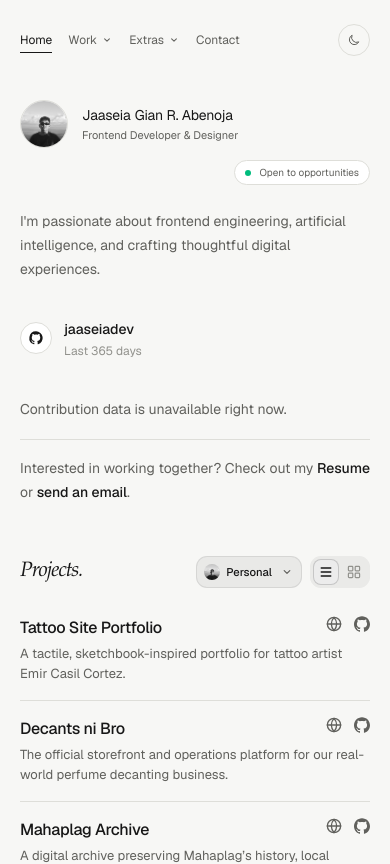
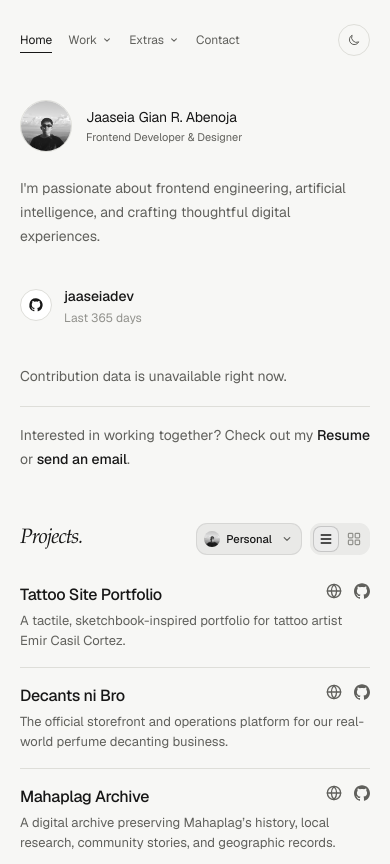
Before and after one commit to jaaseiadev/jaaseia-portfolio, a Next.js app: page / in a window 390 px wide. Shown: the top 864 px of the page. Built offline with nearby package versions, Linux system fonts and the light colour scheme.

Commit message:
Fix portfolio intro and add responsive wordmark

```diff
--- a/app/components/portfolio-intro.tsx
+++ b/app/components/portfolio-intro.tsx
@@ -1,19 +1,35 @@
 "use client";
 
-import { LayoutGroup, motion } from "framer-motion";
+import {
+  AnimatePresence,
+  LayoutGroup,
+  MotionConfig,
+  motion,
+  useReducedMotion,
+} from "framer-motion";
 import Image from "next/image";
-import { useCallback, useEffect, useRef, useState } from "react";
+import {
+  useCallback,
+  useEffect,
+  useLayoutEffect,
+  useRef,
+  useState,
+} from "react";
 
-type IntroPhase = "loading" | "greetings" | "identity" | "profile";
+type IntroPhase = "greetings" | "identity" | "profile";
+type IntroMode = "pending" | "play" | "skip";
 
 type PortfolioIntroProps = {
-  availability: string;
   firstName: string;
   fullName: string;
   introduction: string;
   jobTitle: string;
   profileImage: string;
   remainingName: string;
+};
+
+type ProfileHeaderProps = Omit<PortfolioIntroProps, "introduction"> & {
+  shouldAnimateDetails: boolean;
 };
 
 const greetings = [
@@ -29,19 +45,52 @@ const greetings = [
 ] as const;
 
 const introSessionKey = "portfolio-intro-played";
-const sharedLayoutEase = [0.77, 0, 0.175, 1] as const;
-const curtainEase = [0.23, 1, 0.32, 1] as const;
+const greetingDurationMs = 180;
+const identityHoldMs = 600;
+const curtainDelaySeconds = 0.78;
+const curtainDurationSeconds = 0.28;
+const avatarLayoutId = "portfolio-profile-avatar";
+const nameLayoutId = "portfolio-profile-name";
+
+const profileLayoutTransition = {
+  duration: 0.65,
+  ease: [0.77, 0, 0.175, 1],
+  type: "tween",
+} as const;
+
+const curtainTransition = {
+  delay: curtainDelaySeconds,
+  duration: curtainDurationSeconds,
+  ease: [0.23, 1, 0.32, 1],
+  type: "tween",
+} as const;
+
+const detailTransition = {
+  delay: 0.58,
+  duration: 0.18,
+  ease: [0.23, 1, 0.32, 1],
+  type: "tween",
+} as const;
+
+const roleTransition = {
+  ...detailTransition,
+  delay: detailTransition.delay + 0.06,
+} as const;
 
 let introHasPlayedInMemory = false;
 
-function lockPageScroll() {
+function useLockPageScroll(isLocked: boolean) {
+  useLayoutEffect(() => {
+    if (!isLocked) return;
+
     const html = document.documentElement;
     const body = document.body;
     const previousHtmlOverflow = html.style.overflow;
     const previousBodyOverflow = body.style.overflow;
     const previousBodyPaddingRight = body.style.paddingRight;
     const scrollbarWidth = Math.max(0, window.innerWidth - html.clientWidth);
-  const bodyPaddingRight = Number.parseFloat(window.getComputedStyle(body).paddingRight) || 0;
+    const bodyPaddingRight =
+      Number.parseFloat(window.getComputedStyle(body).paddingRight) || 0;
 
     html.style.overflow = "hidden";
     body.style.overflow = "hidden";
@@ -55,208 +104,25 @@ function lockPageScroll() {
       body.style.overflow = previousBodyOverflow;
       body.style.paddingRight = previousBodyPaddingRight;
     };
+  }, [isLocked]);
 }
 
-function preloadProfileImage(src: string) {
-  const image = new window.Image();
-  image.src = src;
-
-  return image.decode().catch(() => undefined);
-}
-
-export function PortfolioIntro({
-  availability,
+function ProfileHeader({
   firstName,
   fullName,
-  introduction,
   jobTitle,
   profileImage,
   remainingName,
-}: PortfolioIntroProps) {
-  const [phase, setPhase] = useState<IntroPhase>("loading");
-  const [greetingIndex, setGreetingIndex] = useState(0);
-  const [playIntro, setPlayIntro] = useState(false);
-  const [curtainVisible, setCurtainVisible] = useState(true);
-  const decisionRef = useRef<"play" | "skip" | null>(null);
-  const preloadPromiseRef = useRef<Promise<void> | null>(null);
-  const restoreScrollRef = useRef<(() => void) | null>(null);
-  const sharedTransition = playIntro
-    ? { layout: { duration: 0.65, ease: sharedLayoutEase, type: "tween" as const } }
-    : { layout: { duration: 0, type: "tween" as const } };
-  const profileVisible = phase === "loading" || phase === "profile";
-
-  useEffect(() => {
-    if (decisionRef.current === null) {
-      const prefersReducedMotion = window.matchMedia(
-        "(prefers-reduced-motion: reduce)",
-      ).matches;
-      let hasPlayedThisSession = introHasPlayedInMemory;
-
-      try {
-        hasPlayedThisSession ||= window.sessionStorage.getItem(introSessionKey) === "true";
-        window.sessionStorage.setItem(introSessionKey, "true");
-      } catch {
-        // The in-memory guard still prevents repeats if storage is unavailable.
+  shouldAnimateDetails,
+}: ProfileHeaderProps) {
+  return (
+    <div className="relative z-[60] flex min-w-0 items-center gap-3.5 sm:gap-4">
+      <motion.div
+        layoutId={shouldAnimateDetails ? avatarLayoutId : undefined}
+        transition={
+          shouldAnimateDetails ? { layout: profileLayoutTransition } : undefined
         }
-
-      introHasPlayedInMemory = true;
-      decisionRef.current =
-        prefersReducedMotion || hasPlayedThisSession ? "skip" : "play";
-    }
-
-    if (decisionRef.current === "skip") {
-      setPlayIntro(false);
-      setPhase("profile");
-      setCurtainVisible(false);
-      return;
-    }
-
-    setPlayIntro(true);
-    setCurtainVisible(true);
-    setPhase("greetings");
-
-    preloadPromiseRef.current ??= preloadProfileImage(profileImage);
-    restoreScrollRef.current?.();
-    restoreScrollRef.current = lockPageScroll();
-
-    return () => {
-      restoreScrollRef.current?.();
-      restoreScrollRef.current = null;
-    };
-  }, [profileImage]);
-
-  useEffect(() => {
-    if (phase !== "greetings") return;
-
-    let nextGreetingIndex = 1;
-    const interval = window.setInterval(() => {
-      if (nextGreetingIndex < greetings.length) {
-        setGreetingIndex(nextGreetingIndex);
-        nextGreetingIndex += 1;
-        return;
-      }
-
-      window.clearInterval(interval);
-      setPhase("identity");
-    }, 180);
-
-    return () => window.clearInterval(interval);
-  }, [phase]);
-
-  useEffect(() => {
-    if (phase !== "identity") return;
-
-    let cancelled = false;
-    const timeout = window.setTimeout(() => {
-      void (async () => {
-        await preloadPromiseRef.current;
-
-        if (!cancelled) {
-          setPhase("profile");
-        }
-      })();
-    }, 600);
-
-    return () => {
-      cancelled = true;
-      window.clearTimeout(timeout);
-    };
-  }, [phase]);
-
-  const finishIntro = useCallback(() => {
-    if (phase !== "profile") return;
-
-    setCurtainVisible(false);
-    restoreScrollRef.current?.();
-    restoreScrollRef.current = null;
-  }, [phase]);
-
-  useEffect(() => {
-    if (!curtainVisible || phase !== "profile") return;
-
-    const failSafe = window.setTimeout(finishIntro, 1400);
-    return () => window.clearTimeout(failSafe);
-  }, [curtainVisible, finishIntro, phase]);
-
-  const curtain = curtainVisible ? (
-    <>
-      <motion.div
-        className="fixed -inset-1 z-50 touch-none bg-background will-change-transform"
-        data-intro-phase={phase}
-        aria-hidden="true"
-        initial={false}
-        animate={{ y: phase === "profile" ? "-100%" : "0%" }}
-        transition={{
-          duration: phase === "profile" ? 0.28 : 0,
-          delay: phase === "profile" ? 0.78 : 0,
-          ease: curtainEase,
-          type: "tween",
-        }}
-        onAnimationComplete={finishIntro}
-      />
-
-      {phase === "greetings" && (
-        <div
-          className="pointer-events-none fixed inset-0 z-[51] flex items-center justify-center px-5 text-center text-foreground"
-          aria-hidden="true"
-        >
-          <div className="inline-flex items-center justify-center gap-3 text-[24px] font-normal tracking-[-0.025em]">
-            <span className="size-1.5 shrink-0 rounded-full bg-foreground" />
-            <span>{greetings[greetingIndex]}</span>
-          </div>
-        </div>
-      )}
-
-      {phase === "identity" && (
-        <div
-          className="pointer-events-none fixed inset-0 z-[51] flex items-center justify-center px-5 text-center text-foreground"
-          aria-hidden="true"
-        >
-          <div className="flex items-center justify-center gap-3 whitespace-nowrap text-[24px] font-normal tracking-[-0.025em]">
-            <span>I’m</span>
-            <motion.div
-              layoutId="portfolio-profile-avatar"
-              transition={sharedTransition}
-              className="size-[38px] overflow-hidden rounded-full border border-border bg-surface"
-              style={{ borderRadius: 9999 }}
-            >
-              <Image
-                src={profileImage}
-                alt=""
-                width={76}
-                height={76}
-                priority
-                className="size-full object-cover grayscale"
-              />
-            </motion.div>
-            <motion.span
-              layoutId="portfolio-profile-name"
-              transition={sharedTransition}
-              className="inline-block"
-            >
-              {firstName}
-            </motion.span>
-          </div>
-        </div>
-      )}
-    </>
-  ) : null;
-
-  return (
-    <LayoutGroup id="portfolio-profile-intro">
-      <section className="pb-4 pt-5 sm:pt-8">
-        <div className="mb-6 flex flex-col items-start gap-3 sm:flex-row sm:items-center sm:justify-between sm:gap-4">
-          <div
-            className={`relative flex w-full min-w-0 items-center gap-3.5 sm:w-auto ${
-              curtainVisible && phase === "profile" ? "z-[60]" : ""
-            }`}
-          >
-            <div className="size-12 shrink-0 sm:size-14">
-              {profileVisible && (
-                <motion.div
-                  layoutId="portfolio-profile-avatar"
-                  transition={sharedTransition}
-                  className="size-full overflow-hidden rounded-full border border-border bg-surface"
+        className="size-[52px] shrink-0 overflow-hidden rounded-full border border-border bg-surface sm:size-14"
         style={{ borderRadius: 9999 }}
       >
         <Image
@@ -268,65 +134,243 @@ export function PortfolioIntro({
           className="size-full object-cover grayscale"
         />
       </motion.div>
-              )}
-            </div>
 
       <div className="min-w-0">
-              {profileVisible && (
-                <>
-                  <h1 className="flex min-w-0 items-baseline gap-[0.3em] text-sm font-normal tracking-[-0.01em] sm:text-[15px]">
+        <h1 className="flex min-w-0 items-baseline gap-[0.3em] whitespace-nowrap text-sm font-normal tracking-[-0.01em] sm:text-[15px]">
           <motion.span
-                      layoutId="portfolio-profile-name"
-                      transition={sharedTransition}
+            layoutId={shouldAnimateDetails ? nameLayoutId : undefined}
+            transition={
+              shouldAnimateDetails
+                ? { layout: profileLayoutTransition }
+                : undefined
+            }
             className="inline-block shrink-0"
           >
             {firstName}
           </motion.span>
           <motion.span
-                      initial={playIntro ? { opacity: 0, y: 4 } : false}
-                      animate={{ opacity: 1, y: 0 }}
-                      transition={{
-                        duration: playIntro ? 0.24 : 0,
-                        delay: playIntro ? 0.58 : 0,
-                        ease: curtainEase,
-                      }}
-                      className="min-w-0"
+            initial={
+              shouldAnimateDetails
+                ? { opacity: 0, transform: "translate3d(0, 2px, 0)" }
+                : false
+            }
+            animate={{ opacity: 1, transform: "translate3d(0, 0, 0)" }}
+            transition={detailTransition}
+            className="inline-block min-w-0"
           >
             {remainingName}
           </motion.span>
         </h1>
+
         <motion.p
-                    initial={playIntro ? { opacity: 0, y: 4 } : false}
-                    animate={{ opacity: 1, y: 0 }}
-                    transition={{
-                      duration: playIntro ? 0.24 : 0,
-                      delay: playIntro ? 0.64 : 0,
-                      ease: curtainEase,
-                    }}
+          initial={
+            shouldAnimateDetails
+              ? { opacity: 0, transform: "translate3d(0, 4px, 0)" }
+              : false
+          }
+          animate={{ opacity: 1, transform: "translate3d(0, 0, 0)" }}
+          transition={roleTransition}
           className="mt-0.5 text-[11px] text-muted sm:text-xs"
         >
           {jobTitle}
         </motion.p>
-                </>
-              )}
       </div>
     </div>
+  );
+}
 
-          <div className="flex shrink-0 self-end items-center gap-2 rounded-full border border-border bg-surface px-2.5 py-1 text-[10px] text-muted sm:self-auto">
-            <span className="size-1.5 rounded-full bg-emerald-500" aria-hidden="true" />
-            {availability}
+export function PortfolioIntro({
+  firstName,
+  fullName,
+  introduction,
+  jobTitle,
+  profileImage,
+  remainingName,
+}: PortfolioIntroProps) {
+  const [mode, setMode] = useState<IntroMode>(
+    introHasPlayedInMemory ? "skip" : "pending",
+  );
+  const [phase, setPhase] = useState<IntroPhase>("greetings");
+  const [greetingIndex, setGreetingIndex] = useState(0);
+  const [isIntroComplete, setIsIntroComplete] = useState(false);
+  const hasDecidedRef = useRef(false);
+  const shouldReduceMotion = useReducedMotion();
+  const shouldPlayIntro = mode === "play" && !shouldReduceMotion;
+  const visiblePhase = shouldPlayIntro ? phase : "profile";
+  const shouldLockScroll =
+    mode === "pending" || (shouldPlayIntro && !isIntroComplete);
+
+  useLockPageScroll(shouldLockScroll);
+
+  useLayoutEffect(() => {
+    if (hasDecidedRef.current) return;
+    hasDecidedRef.current = true;
+
+    try {
+      introHasPlayedInMemory ||=
+        window.sessionStorage.getItem(introSessionKey) === "true";
+    } catch {
+      // Fall back to the in-memory flag when storage is unavailable.
+    }
+
+    if (introHasPlayedInMemory) {
+      queueMicrotask(() => setMode("skip"));
+      return;
+    }
+
+    introHasPlayedInMemory = true;
+
+    try {
+      window.sessionStorage.setItem(introSessionKey, "true");
+    } catch {
+      // The in-memory flag still prevents repeats during client navigation.
+    }
+
+    queueMicrotask(() => setMode("play"));
+  }, []);
+
+  useEffect(() => {
+    if (!shouldPlayIntro) return;
+
+    const timers = greetings.slice(1).map((_, index) =>
+      window.setTimeout(
+        () => setGreetingIndex(index + 1),
+        (index + 1) * greetingDurationMs,
+      ),
+    );
+    const identityStart = greetings.length * greetingDurationMs;
+
+    timers.push(
+      window.setTimeout(() => setPhase("identity"), identityStart),
+      window.setTimeout(
+        () => setPhase("profile"),
+        identityStart + identityHoldMs,
+      ),
+    );
+
+    return () => {
+      for (const timer of timers) window.clearTimeout(timer);
+    };
+  }, [shouldPlayIntro]);
+
+  const finishIntro = useCallback(() => setIsIntroComplete(true), []);
+
+  useEffect(() => {
+    if (!shouldPlayIntro || visiblePhase !== "profile" || isIntroComplete) {
+      return;
+    }
+
+    const failSafe = window.setTimeout(
+      finishIntro,
+      (curtainDelaySeconds + curtainDurationSeconds) * 1000 + 400,
+    );
+
+    return () => window.clearTimeout(failSafe);
+  }, [finishIntro, isIntroComplete, shouldPlayIntro, visiblePhase]);
+
+  return (
+    <MotionConfig reducedMotion="user">
+      <LayoutGroup id="portfolio-profile-intro">
+        <section className="pb-4 pt-5 sm:pt-8">
+          {mode === "pending" ? (
+            <div
+              data-intro-pending=""
+              aria-hidden="true"
+              className="pointer-events-auto fixed -inset-1 z-[70] touch-none bg-background"
+            />
+          ) : null}
+
+          {shouldPlayIntro && visiblePhase !== "profile" ? (
+            <Image
+              src={profileImage}
+              alt=""
+              width={80}
+              height={80}
+              aria-hidden="true"
+              className="pointer-events-none fixed size-px opacity-0"
+              priority
+            />
+          ) : null}
+
+          {mode === "play" ? (
+            <AnimatePresence initial={false} onExitComplete={finishIntro}>
+              {visiblePhase === "profile" ? null : (
+                <motion.div
+                  key="intro-backdrop"
+                  data-intro-backdrop=""
+                  aria-hidden="true"
+                  className="pointer-events-auto fixed -inset-1 z-50 touch-none bg-background will-change-transform"
+                  exit={{ transform: "translate3d(0, -100%, 0)" }}
+                  transition={curtainTransition}
+                />
+              )}
+            </AnimatePresence>
+          ) : null}
+
+          {shouldPlayIntro && visiblePhase === "greetings" ? (
+            <p
+              aria-hidden="true"
+              className="pointer-events-none fixed inset-0 z-[51] flex items-center justify-center gap-3 px-5 text-center text-2xl font-normal tracking-[-0.025em] text-foreground"
+            >
+              <span className="size-1.5 shrink-0 rounded-full bg-current" />
+              <span>{greetings[greetingIndex]}</span>
+            </p>
+          ) : null}
+
+          {shouldPlayIntro && visiblePhase === "identity" ? (
+            <div
+              aria-hidden="true"
+              className="pointer-events-none fixed inset-0 z-[51] flex items-center justify-center gap-3 px-5 text-center text-2xl font-normal tracking-[-0.025em] text-foreground"
+            >
+              <span className="shrink-0">I’m</span>
+              <motion.div
+                layoutId={avatarLayoutId}
+                transition={{ layout: profileLayoutTransition }}
+                className="size-[38px] shrink-0 overflow-hidden rounded-full border border-border bg-surface"
+                style={{ borderRadius: 9999 }}
+              >
+                <Image
+                  src={profileImage}
+                  alt=""
+                  width={76}
+                  height={76}
+                  aria-hidden="true"
+                  className="size-full object-cover grayscale"
+                  priority
+                />
+              </motion.div>
+              <motion.span
+                layoutId={nameLayoutId}
+                transition={{ layout: profileLayoutTransition }}
+                className="inline-block min-w-0 truncate"
+              >
+                {firstName}
+              </motion.span>
             </div>
-        </div>
+          ) : null}
 
-        <p className="max-w-[540px] text-sm leading-6 text-muted sm:text-[15px] sm:leading-7">
+          {visiblePhase === "profile" ? (
+            <ProfileHeader
+              firstName={firstName}
+              fullName={fullName}
+              jobTitle={jobTitle}
+              profileImage={profileImage}
+              remainingName={remainingName}
+              shouldAnimateDetails={shouldPlayIntro}
+            />
+          ) : (
+            <div className="h-[52px] sm:h-14" aria-hidden="true" />
+          )}
+
+          <p className="mt-6 max-w-[540px] text-sm leading-6 text-muted sm:text-[15px] sm:leading-7">
             {introduction}
           </p>
         </section>
 
-      {curtain}
         <noscript>
-        <style>{`[data-intro-phase="loading"] { display: none; }`}</style>
+          <style>{`[data-intro-pending] { display: none !important; }`}</style>
         </noscript>
       </LayoutGroup>
+    </MotionConfig>
   );
 }
--- a/app/data/portfolio.ts
+++ b/app/data/portfolio.ts
@@ -74,7 +74,6 @@ export const portfolio = {
     "Portfolio of Jaaseia Gian R. Abenoja, a computer science student and frontend developer focused on thoughtful web experiences and AI.",
   introduction:
     "I'm passionate about frontend engineering, artificial intelligence, and crafting thoughtful digital experiences.",
-  availability: "Open to opportunities",
   profileImage: "/profile.jpg",
   email: "jaaseiacocabenoja@gmail.com",
   resumeUrl: "/resume/jaaseia-resume.pdf",
--- a/app/globals.css
+++ b/app/globals.css
@@ -14,6 +14,7 @@
   --contribution-2: #a0a09a;
   --contribution-3: #62625e;
   --contribution-4: #1d1d1c;
+  --footer-wordmark: color-mix(in srgb, var(--foreground) 9%, transparent);
 }
 
 .dark {
@@ -28,6 +29,7 @@
   --contribution-2: #73736e;
   --contribution-3: #aaa9a3;
   --contribution-4: #f1f1ed;
+  --footer-wordmark: color-mix(in srgb, var(--foreground) 11%, transparent);
 }
 
 @theme inline {
@@ -276,6 +278,13 @@ a:hover .traveling-link::after,
   padding-block: 2rem 0;
 }
 
+.footer-wordmark {
+  aspect-ratio: 645 / 98;
+  background: var(--footer-wordmark);
+  -webkit-mask: url("/text-1788536538123.png") center / contain no-repeat;
+  mask: url("/text-1788536538123.png") center / contain no-repeat;
+}
+
 .contact-field {
   display: grid;
   gap: 0.375rem;
--- a/app/page.tsx
+++ b/app/page.tsx
@@ -13,7 +13,6 @@ export default function Home() {
   return (
     <main id="top" className="mx-auto w-full max-w-[680px] px-5 sm:px-8">
         <PortfolioIntro
-          availability={portfolio.availability}
           firstName={portfolio.firstName}
           fullName={portfolio.name}
           introduction={portfolio.introduction}
```
Also changed, not shown: app/components/site-footer.tsx (+6 -10 lines), public/text-1788536538123.png (added). Lines whose indentation alone changed are shown as unchanged.
